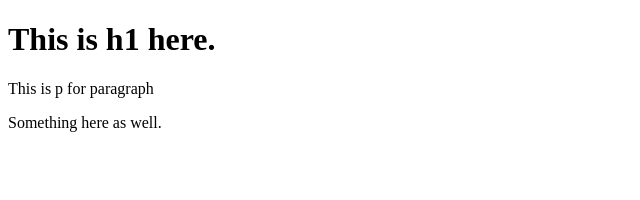
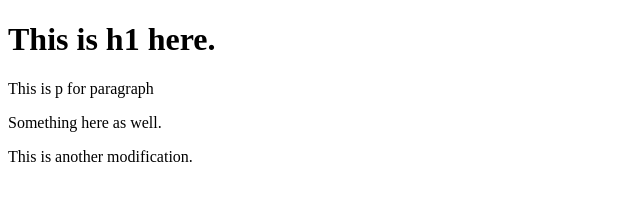
Before and after one commit to HenryYenHa/2023.10.05github-and-command-line, a plain HTML site: page index.html in a window 1280 px wide. Shown: the whole page, without its empty margins (0-640 px from the left). Drawn offline with Linux system fonts and the light colour scheme.

Commit message:
A third p added

```diff
--- a/index.html
+++ b/index.html
@@ -9,5 +9,6 @@
     <h1>This is h1 here.</h1>
     <p>This is p for paragraph</p>
     <p>Something here as well.</p>
+    <p>This is another modification.</p>
   </body>
 </html>
```
